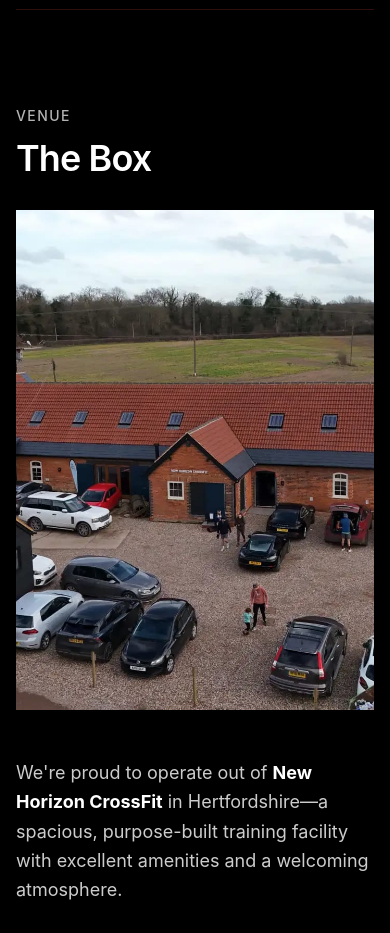
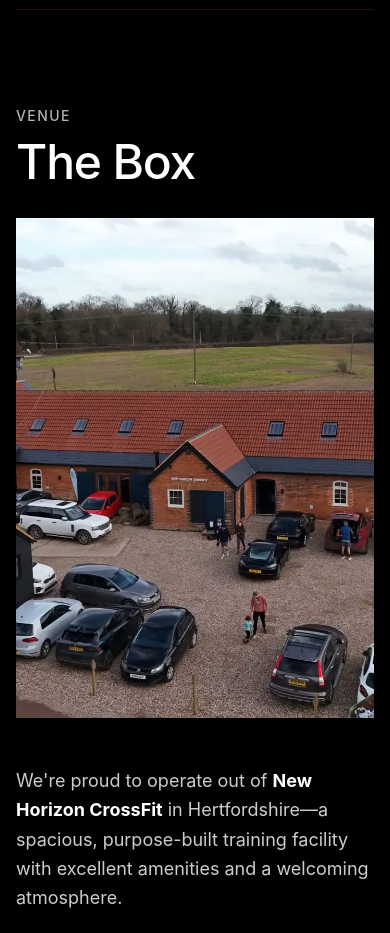
Before and after one commit to heathers-in/Immortalathleticswebsite, a React (Vite) app: page /facilities in a window 390 px wide. Shown: the part 1920-2853 px from the top of the page. Built offline with nearby package versions, Linux system fonts and the light colour scheme; no server answers.

Commit message:
Update src/app/pages/FacilitiesPage.tsx
Co-authored-by: rams-design-review[bot] <269786244+rams-design-review[bot]@users.noreply.github.com>

```diff
--- a/src/app/pages/FacilitiesPage.tsx
+++ b/src/app/pages/FacilitiesPage.tsx
@@ -69,7 +69,7 @@ export function FacilitiesPage() {
           {/* The Box */}
           <div className="mb-24 border-t border-[#E74C3C]/20 pt-24">
             <p className="text-sm font-medium uppercase tracking-widest text-white/70 mb-3">Venue</p>
-            <h2 className="text-4xl md:text-5xl font-semibold mb-8 tracking-tight">The Box</h2>
+<h2 className="text-5xl mb-8 tracking-tight">The Box</h2>
             <div className="grid md:grid-cols-2 gap-12 items-center">
               <div>
                 <img
```
